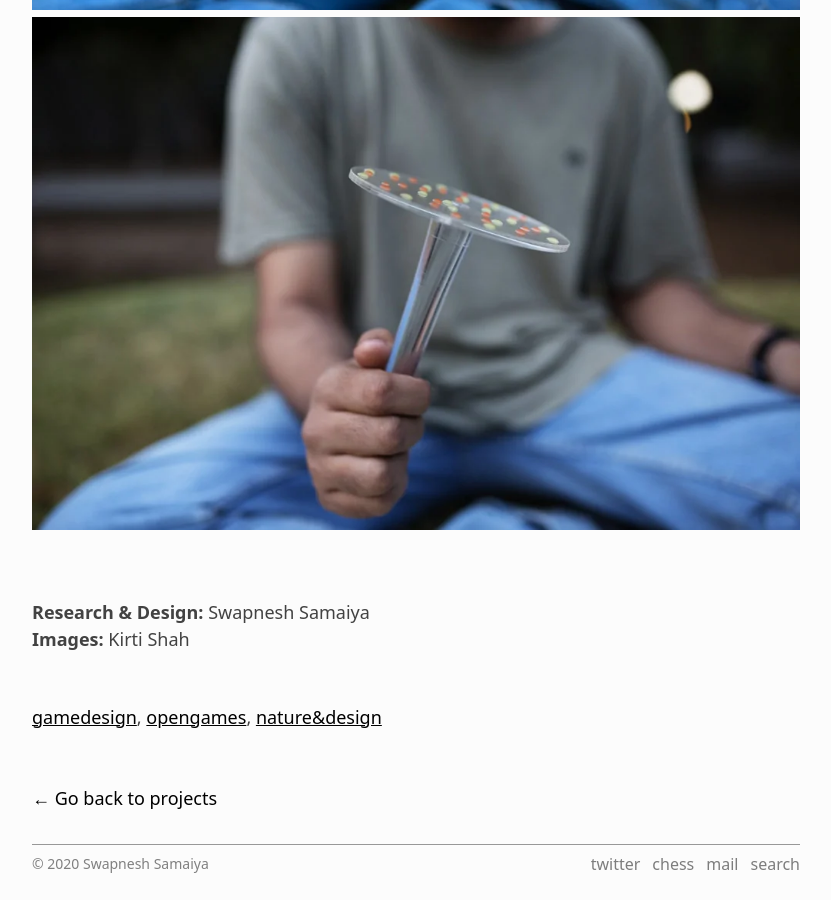
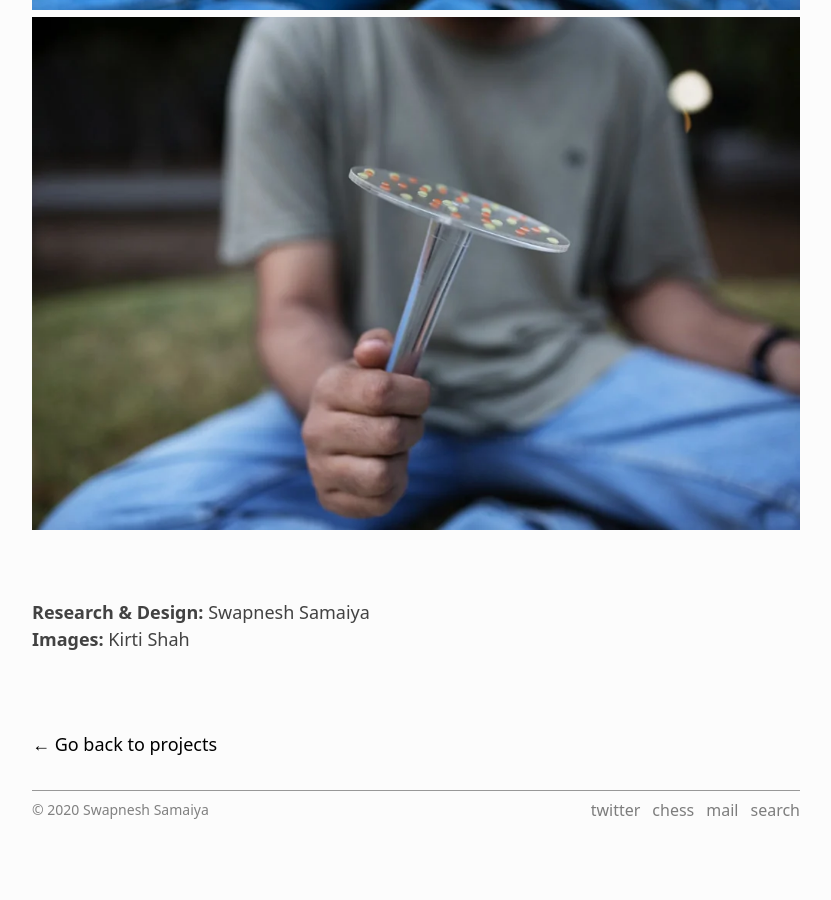
Before and after one commit to bunbutterjam/bunbutterjam.github.io, a Jekyll site: the page built from _projects/boond.html, in a window 1280 px wide and 900 px high, scrolled down 4594 px. Shown: the whole window, without its empty margins (224-1055 px from the left). Built offline with Jekyll 4.4.1, drawn with Linux system fonts in a browser that asks for light colours; after the commit the page ends 5440 px from its top, so only the background shows below that.

Commit message:
tag removed from project page

```diff
--- a/_layouts/project.html
+++ b/_layouts/project.html
@@ -14,8 +14,8 @@ layout: default
 
   <span>
    {% for tag in page.tags %}
-  <a href="/tag/{{tag}}" class="post-tag">{{tag}}</a>{% unless forloop.last %}, {% endunless %}{% endfor %}
-  <br><br><br>
+  <!-- <a href="/tag/{{tag}}" class="post-tag">{{tag}}</a>{% unless forloop.last %}, {% endunless %}{% endfor %} -->
+  <br>
   <a href="{{site.baseurl}}/projects" class="post-back"> &#x2190; Go back to projects</a> </span>
 
 
```
